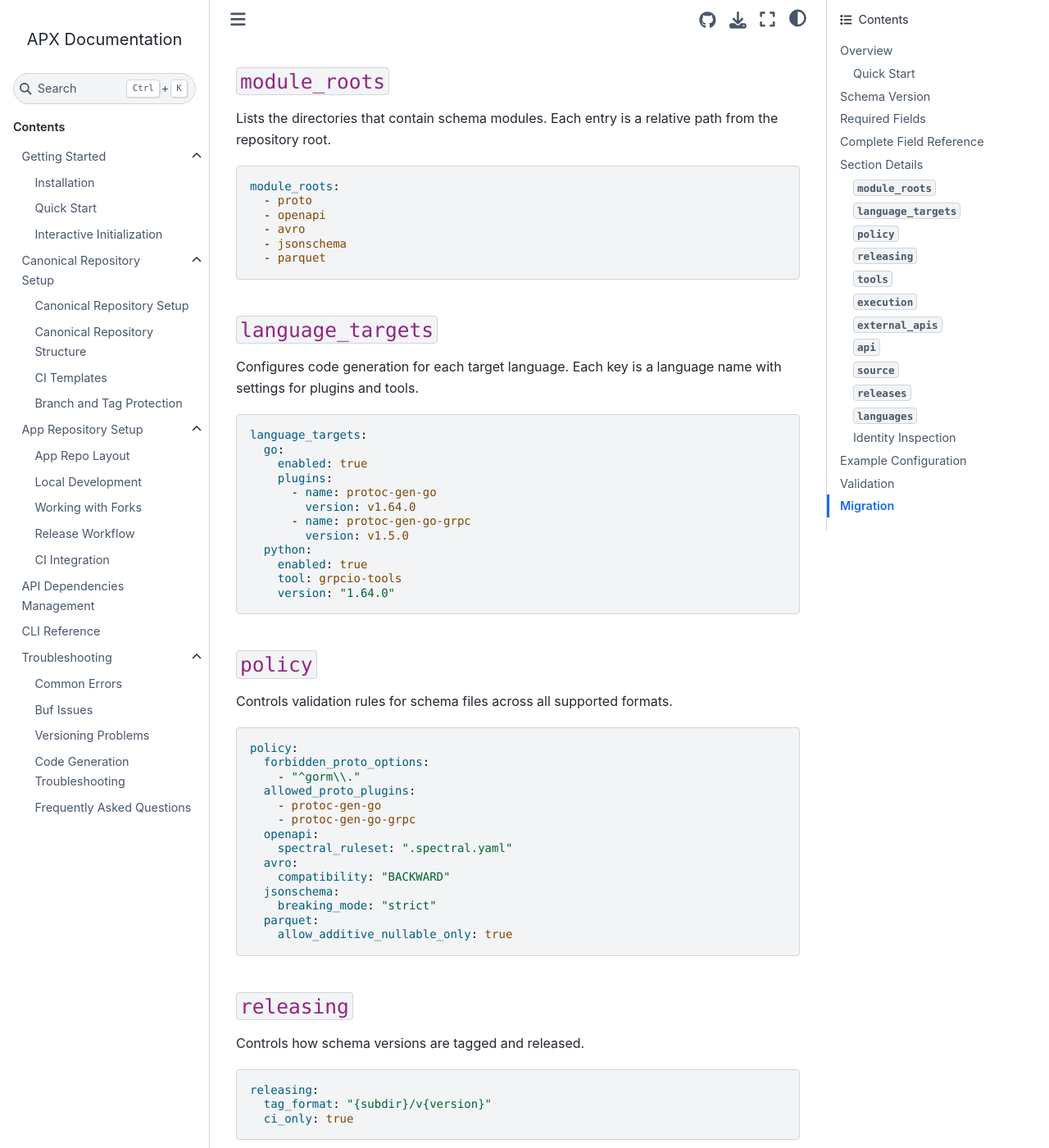
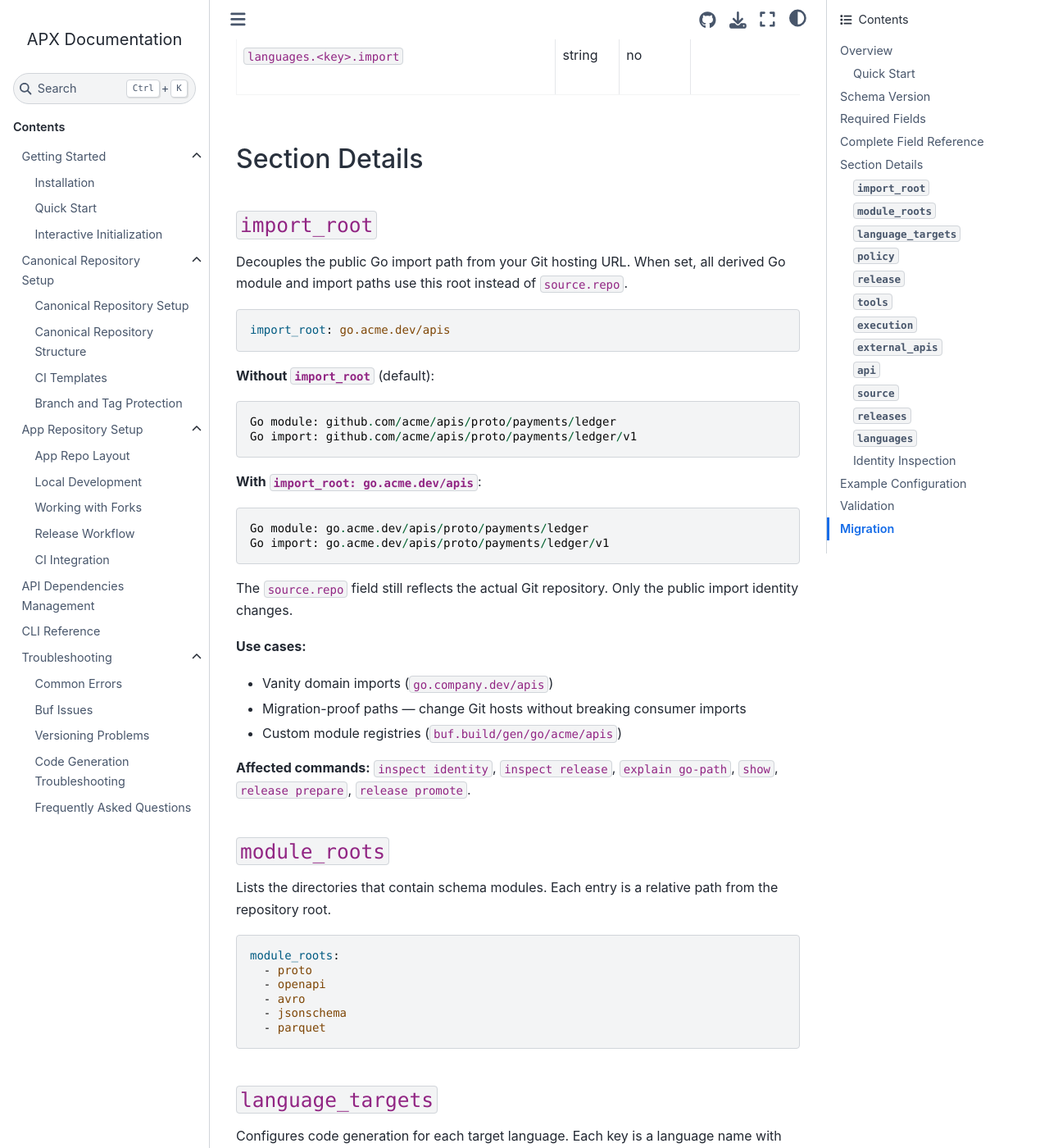
Before and after one commit to infobloxopen/apx, a Sphinx documentation site: the page built from docs/cli-reference/configuration.md, in a window 1280 px wide and 1400 px high, scrolled down 5802 px. Shown: the whole window at 82% size. Built offline with Sphinx 7.4.7 and the Sphinx Book theme 1.1.4, drawn with Linux system fonts in a browser that asks for light colours; pages that are not in the unit, such as notebooks, are missing from menus; some of the changed text lies outside the part shown.

Commit message:
APX-114: Surface import_root as first-class option in docs and interactive init
Add import_root as a top-level documented capability throughout the docs
and as an interactive prompt in both canonical and app init flows.

Docs: README, index, quickstart, configuration reference, app-repo layout,
and publishing overview all now introduce import_root as a first-class
option alongside the default github.com/<org>/apis path model.

CLI: `apx init canonical` and `apx init app` now prompt for import_root
with a concrete description and example (e.g. go.acme.dev/apis). The
--import-root flag provides the non-interactive equivalent. The value is
written directly into the generated apx.yaml.

````diff
--- a/docs/cli-reference/configuration.md
+++ b/docs/cli-reference/configuration.md
@@ -47,6 +47,7 @@ version: 1
 | `version` | integer | yes |  |  | Schema version number |
 | `org` | string | yes |  |  | GitHub organization name |
 | `repo` | string | yes |  |  | Canonical API repository name |
+| `import_root` | string | no |  |  | Custom public Go import prefix (e.g. `go.acme.dev/apis`). Overrides `source.repo` for Go module/import paths. |
 | `module_roots` | list | no | `[proto]` |  | Directories containing schema modules |
 | `language_targets` | map | no |  |  | Code generation targets keyed by language |
 | `language_targets.<key>` | struct |  |  |  | Code generation target for a language |
@@ -65,9 +66,9 @@ version: 1
 | `policy.jsonschema.breaking_mode` | string | no | `strict` | strict, lenient | Breaking change detection mode |
 | `policy.parquet` | struct | no |  |  | Parquet policy |
 | `policy.parquet.allow_additive_nullable_only` | boolean | no | `true` |  | Whether to restrict to additive nullable columns |
-| `releasing` | struct | no |  |  | Release configuration |
-| `releasing.tag_format` | string | no | `{subdir}/v{version}` |  | Tag pattern; must contain {version} |
-| `releasing.ci_only` | boolean | no | `true` |  | Restrict releasing to CI environments |
+| `release` | struct | no |  |  | Release configuration |
+| `release.tag_format` | string | no | `{subdir}/v{version}` |  | Tag pattern; must contain {version} |
+| `release.ci_only` | boolean | no | `true` |  | Restrict releasing to CI environments |
 | `tools` | struct | no |  |  | Pinned tool versions |
 | `tools.buf` | struct | no |  |  | Buf CLI settings |
 | `tools.buf.version` | string | no |  |  | Buf CLI version |
@@ -113,6 +114,35 @@ version: 1
 | `languages.<key>.import` | string | no |  |  | Import path for the language |
 
 ## Section Details
+
+### `import_root`
+
+Decouples the public Go import path from your Git hosting URL. When set, all derived Go module and import paths use this root instead of `source.repo`.
+
+```yaml
+import_root: go.acme.dev/apis
+```
+
+**Without `import_root`** (default):
+```
+Go module: github.com/acme/apis/proto/payments/ledger
+Go import: github.com/acme/apis/proto/payments/ledger/v1
+```
+
+**With `import_root: go.acme.dev/apis`**:
+```
+Go module: go.acme.dev/apis/proto/payments/ledger
+Go import: go.acme.dev/apis/proto/payments/ledger/v1
+```
+
+The `source.repo` field still reflects the actual Git repository. Only the public import identity changes.
+
+**Use cases:**
+- Vanity domain imports (`go.company.dev/apis`)
+- Migration-proof paths — change Git hosts without breaking consumer imports
+- Custom module registries (`buf.build/gen/go/acme/apis`)
+
+**Affected commands:** `inspect identity`, `inspect release`, `explain go-path`, `show`, `release prepare`, `release promote`.
 
 ### `module_roots`
 
@@ -167,12 +197,12 @@ policy:
     allow_additive_nullable_only: true
 ```
 
-### `releasing`
+### `release`
 
 Controls how schema versions are tagged and released.
 
 ```yaml
-releasing:
+release:
   tag_format: "{subdir}/v{version}"
   ci_only: true
 ```
@@ -326,6 +356,7 @@ A complete minimal configuration:
 version: 1
 org: your-org-name
 repo: apis
+# import_root: go.your-org-name.dev/apis   # optional: custom Go import prefix
 
 module_roots:
   - proto
@@ -358,7 +389,7 @@ policy:
   parquet:
     allow_additive_nullable_only: true
 
-releasing:
+release:
   tag_format: "{subdir}/v{version}"
   ci_only: true
 
````
Also changed, not shown: README.md (+23 -0 lines), docs/app-repos/layout.md (+2 -1 lines), docs/getting-started/quickstart.md (+5 -0 lines), docs/index.md (+1 -0 lines), docs/publishing/overview.md (+4 -0 lines), 5 other files.
